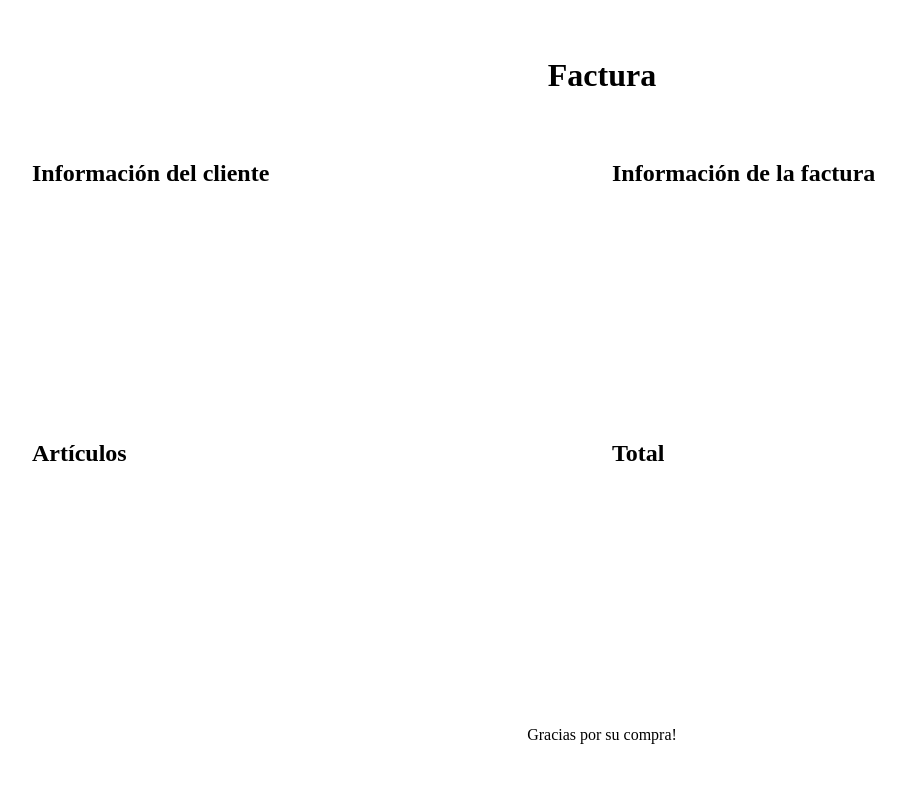
After one commit to SergioCorredorT/destinyairlinesReact, a PHP site: page /debugDessignerInvoice.html in a window 1280 px wide. The commit adds this page. Shown: the whole page, without its empty margins (38-944 px from the left). Run offline with PHP 8.4, Linux system fonts and the light colour scheme.

Commit message:
avanzando en el invoice y payment

```diff
--- /dev/null
+++ b/proyecto/destinyAirlines/backend/debugDessignerInvoice.html
@@ -0,0 +1,69 @@
+<!DOCTYPE html>
+<html lang="es">
+  <head>
+    <title>Invoice</title>
+    <meta charset="UTF-8" />
+    <meta name="viewport" content="width=device-width, initial-scale=1.0" />
+    <style>
+      * {
+        box-sizing: border-box;
+      }
+      body {
+        padding: 0;
+        margin: 0;
+      }
+      .container {
+        display: grid;
+        row-gap: 20px;
+        padding: 50px;
+        min-height: 100dvh;
+        grid-template-columns: 1fr;
+        grid-template-rows: 50px 1fr 30px;
+      }
+      header {
+        grid-column: span 2;
+        display: grid;
+        place-content: center;
+      }
+      main {
+        display: grid;
+        grid-template-columns: 1fr 1fr;
+        grid-gap: 20px;
+        padding: 20px;
+      }
+      footer {
+        grid-column: span 2;
+        display: grid;
+        place-content: center;
+      }
+    </style>
+  </head>
+  <body>
+    <div class="container">
+      <header class="header">
+        <h1>Factura</h1>
+      </header>
+      <main>
+        <div class="customer-info">
+          <h2>Información del cliente</h2>
+          <!-- Detalles del cliente aquí -->
+        </div>
+        <div class="invoice-info">
+          <h2>Información de la factura</h2>
+          <!-- Detalles de la factura aquí -->
+        </div>
+        <div class="items">
+          <h2>Artículos</h2>
+          <!-- Lista de artículos aquí -->
+        </div>
+        <div class="total">
+          <h2>Total</h2>
+          <!-- Total de la factura aquí -->
+        </div>
+      </main>
+      <footer>
+        <p>Gracias por su compra!</p>
+      </footer>
+    </div>
+  </body>
+</html>
```
Also changed, not shown: proyecto/destinyAirlines/backend/Controllers/BookController.php (+13 -15 lines), proyecto/destinyAirlines/backend/Templates/InvoiceTemplate.php (added, +31 -0 lines), proyecto/destinyAirlines/backend/Tools/BookingPriceCalculatorTool.php (+19 -5 lines), proyecto/destinyAirlines/backend/Tools/BookingProcessTool.php (+35 -0 lines), proyecto/destinyAirlines/backend/Tools/TemplateTool.php (+36 -3 lines), genericTools/recursos temporales/factura ejemplo para imitar.jpg (renamed from proyecto/destinyAirlines/backend/recursos temporales/factura ejemplo para imitar.jpg), genericTools/recursos temporales/otra factura.png (renamed from proyecto/destinyAirlines/backend/recursos temporales/otra factura.png), genericTools/recursos temporales/tarjeta embarque.png (renamed from proyecto/destinyAirlines/backend/recursos temporales/tarjeta embarque.png).
